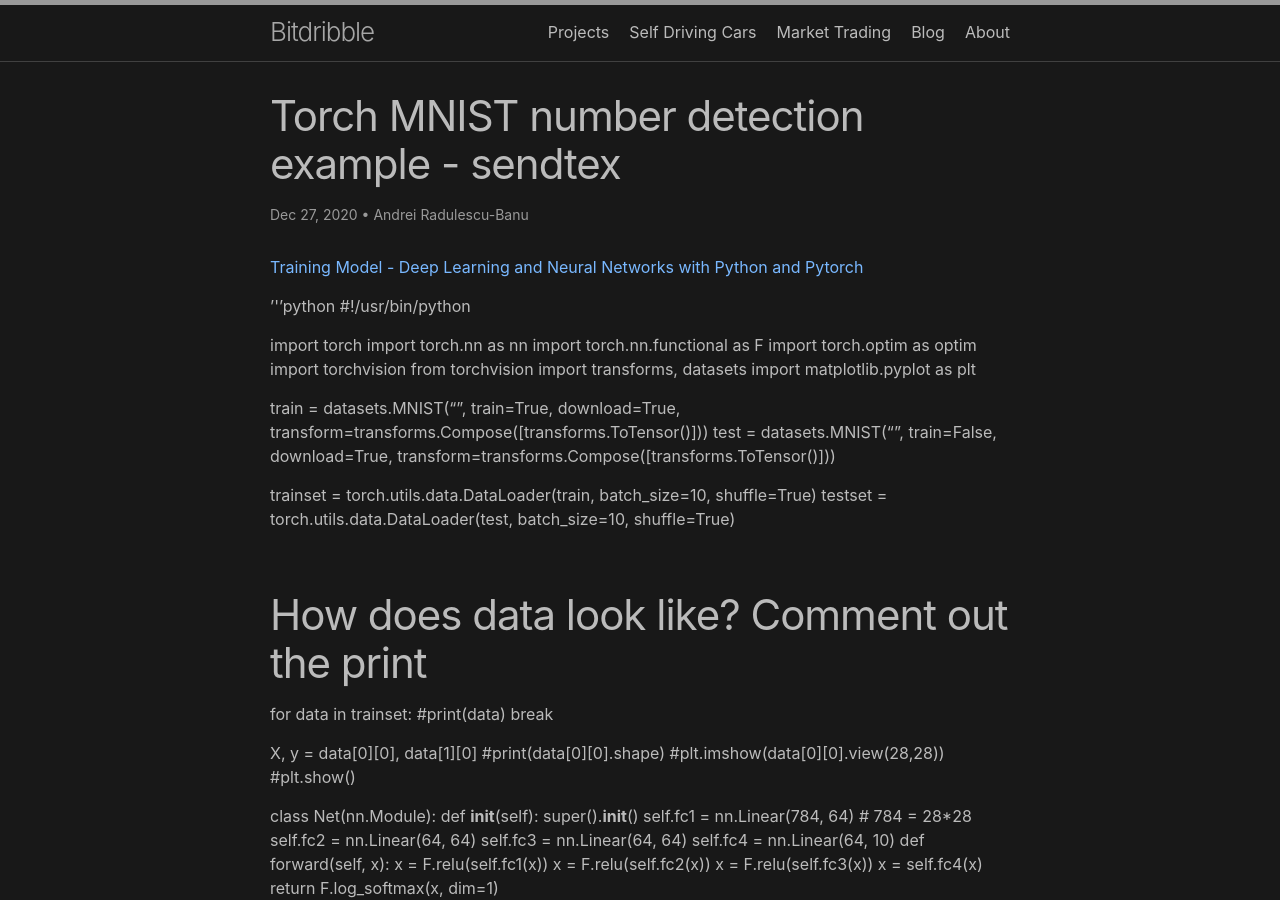
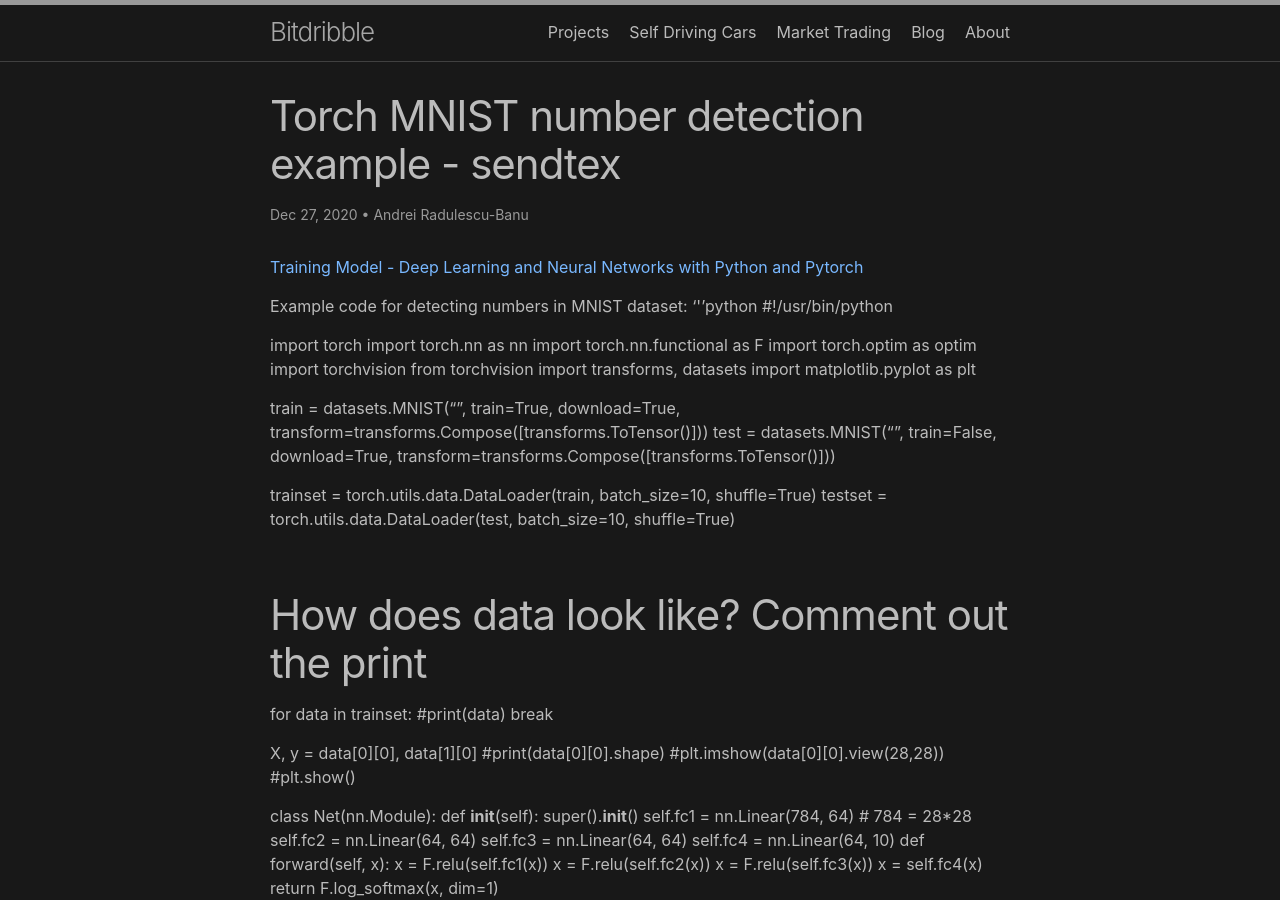
Before and after one commit to analytiq-hub/sigagent.github.io, a Jekyll site: the page built from machine_learning/_posts/2020-12-27-torch-example.md, in a window 1280 px wide and 900 px high. Built offline with Jekyll 4.4.1, drawn with Linux system fonts in a browser that asks for light colours.

Commit message:
*** empty log message ***

```diff
--- a/machine_learning/_posts/2020-12-27-torch-example.md
+++ b/machine_learning/_posts/2020-12-27-torch-example.md
@@ -6,6 +6,7 @@ author:
 ---
 [Training Model - Deep Learning and Neural Networks with Python and Pytorch](https://www.youtube.com/watch?v=9j-_dOze4IM)
 
+Example code for detecting numbers in MNIST dataset:
 '''python
 #!/usr/bin/python
 
```
